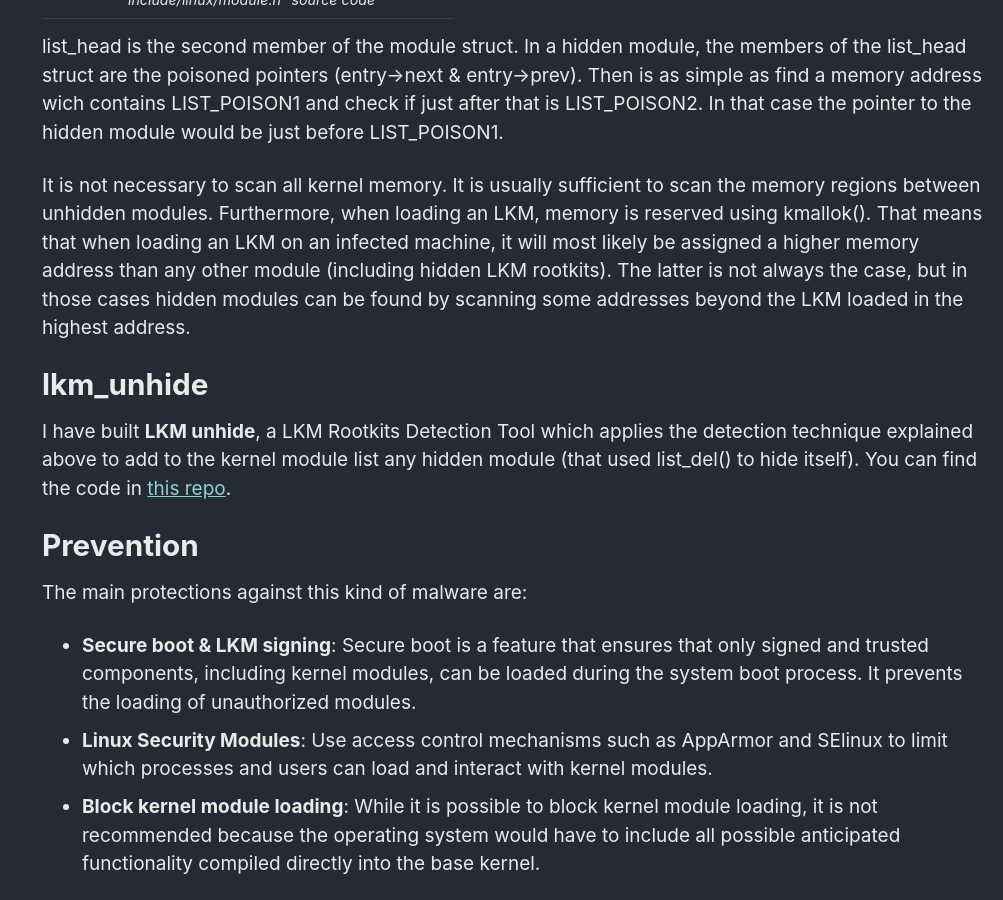
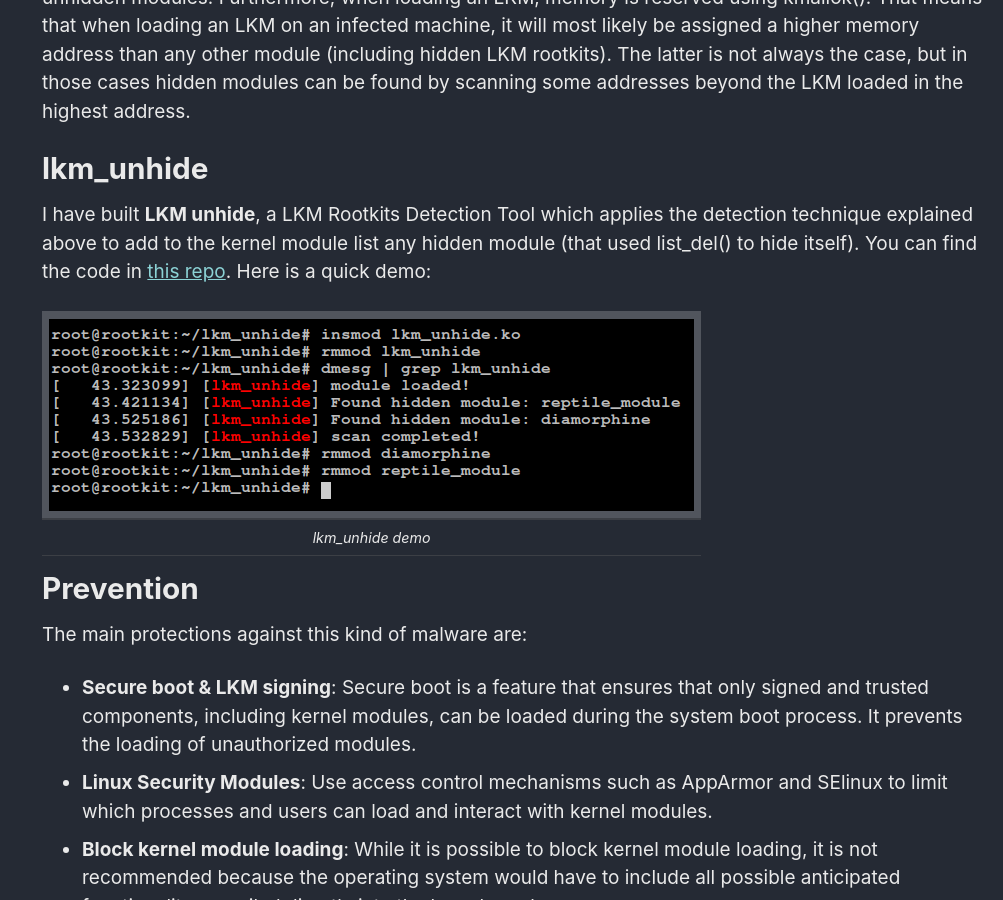
Before and after one commit to sapellaniz/sapellaniz.github.io, a Jekyll site: the page built from _posts/2024-06-18-LKM_unhide.md, in a window 1280 px wide and 900 px high, scrolled down 2574 px. Shown: the whole window, without its empty margins (277-1280 px from the left). Built offline with Jekyll 4.4.1, drawn with Linux system fonts in a browser that asks for light colours; cached includes are drawn as plain includes.

Commit message:
minor changes

```diff
--- a/_posts/2024-06-18-LKM_unhide.md
+++ b/_posts/2024-06-18-LKM_unhide.md
@@ -4,6 +4,9 @@ title: LKM unhide
 excerpt: "How to find hidden LKM Rootkits scanning kernel memory."
 date: 2024-06-19
 classes: wide
+header:
+    teaser: /assets/images/lkm_unhide/demo.png
+    teaser_home_page: true
 author: sapellaniz
 categories:
   - REM
@@ -12,8 +15,6 @@ tags:
   - RE
   - REM
 ---
-
-![](/assets/images/lkm_unhide/demo.png)
 
 # Table of Contents
 1. [Evasion](#evasion)
@@ -66,7 +67,11 @@ It is not necessary to scan all kernel memory. It is usually sufficient to scan
 
 # lkm_unhide
 
-I have built **LKM unhide**, a LKM Rootkits Detection Tool which applies the detection technique explained above to add to the kernel module list any hidden module (that used list_del() to hide itself). You can find the code in [this repo](https://github.com/sapellaniz/lkm_unhide).
+I have built **LKM unhide**, a LKM Rootkits Detection Tool which applies the detection technique explained above to add to the kernel module list any hidden module (that used list_del() to hide itself). You can find the code in [this repo](https://github.com/sapellaniz/lkm_unhide). Here is a quick demo:
+
+| ![](/assets/images/lkm_unhide/demo.png) |
+|:--:|
+| *lkm_unhide demo* |
 
 
 # Prevention
```
